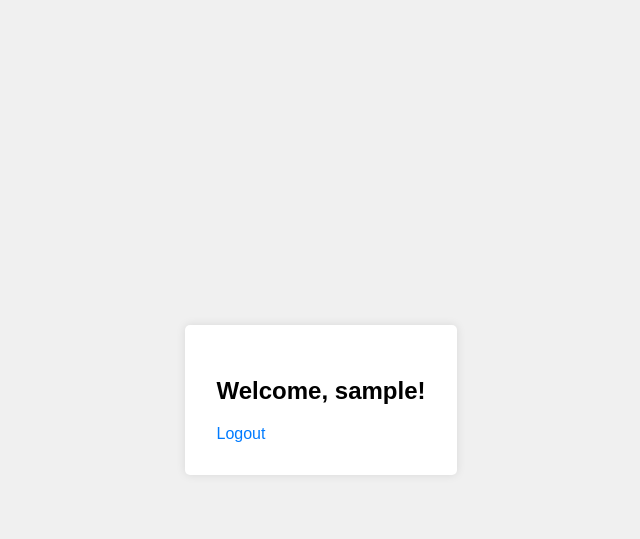
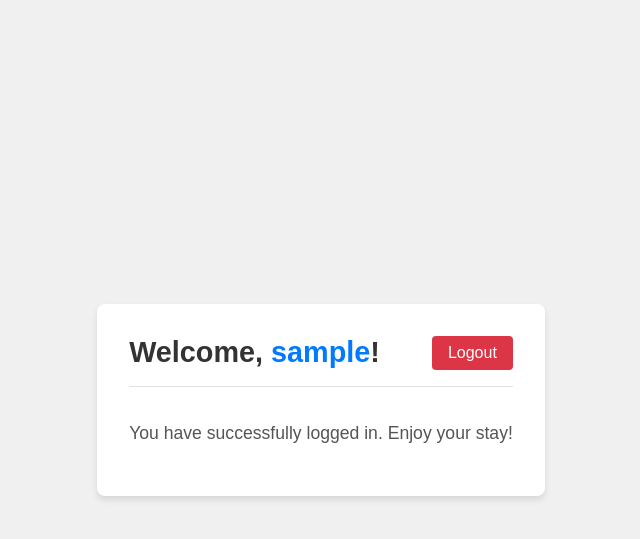
Before and after one commit to Nicarlo98/LogIn-Registration, a PHP site: page /welcome.php in a window 1280 px wide. Shown: the top 539 px of the page, without its empty margins (319-959 px from the left). Run offline with PHP 8.4, Linux system fonts and the light colour scheme; the visitor is signed in with stand-in values (Sample User, id 1).

Commit message:
"Removed db_connect.php, login.html, login.php, logout.php, register.php, and registration.html files. Updated script.js and style.css files. Modified welcome.php file."

```diff
--- a/login.html
+++ b/Login/login.html
@@ -5,7 +5,7 @@
   <meta charset="UTF-8">
   <meta name="viewport" content="width=device-width, initial-scale=1.0">
   <title>Login</title>
-  <link rel="stylesheet" href="./includes/style.css">
+  <link rel="stylesheet" href="../includes/style.css">
 </head>
 
 <body>
@@ -16,9 +16,9 @@
       <input type="password" name="password" placeholder="Password" required>
       <button type="submit">Login</button>
     </form>
-    <p>Don't have an account? <a href="registration.html">Register here</a></p>
+    <p>Don't have an account? <a href="../Registration/registration.html">Register here</a></p>
   </div>
-  <script src="./includes/script.js"></script>
+  <script src="../includes/script.js"></script>
 </body>
 
 </html>
--- a/login.php
+++ b/Login/login.php
@@ -1,5 +1,5 @@
 <?php
-require_once 'db_connect.php';
+require_once '../config/db_connect.php';
 
 header('Content-Type: application/json');
 
--- a/register.php
+++ b/Registration/register.php
@@ -1,5 +1,5 @@
 <?php
-require_once 'db_connect.php';
+require_once '../config/db_connect.php';
 
 header('Content-Type: application/json');
 
--- a/registration.html
+++ b/Registration/registration.html
@@ -5,7 +5,7 @@
   <meta charset="UTF-8">
   <meta name="viewport" content="width=device-width, initial-scale=1.0">
   <title>Registration</title>
-  <link rel="stylesheet" href="./includes/style.css">
+  <link rel="stylesheet" href="../includes/style.css">
 </head>
 
 <body>
@@ -17,9 +17,9 @@
       <input type="password" name="password" placeholder="Password" required>
       <button type="submit">Register</button>
     </form>
-    <p>Already have an account? <a href="login.html">Login here</a></p>
+    <p>Already have an account? <a href="../Login/login.html">Login here</a></p>
   </div>
-  <script src="./includes/script.js"></script>
+  <script src="../includes/script.js"></script>
 </body>
 
 </html>
--- a/includes/script.js
+++ b/includes/script.js
@@ -33,7 +33,7 @@ document.addEventListener('DOMContentLoaded', () => {
                 if (data.success) {
                     showNotification('Registration successful! Please login.', 'success');
                     setTimeout(() => {
-                        window.location.href = 'login.html';
+                        window.location.href = '../Login/login.html';
                     }, 2000);
                 } else {
                     showNotification(data.message, 'error');
@@ -55,7 +55,7 @@ document.addEventListener('DOMContentLoaded', () => {
                 if (data.success) {
                     showNotification('Login successful! Redirecting...', 'success');
                     setTimeout(() => {
-                        window.location.href = 'welcome.php';
+                        window.location.href = '../welcome.php';
                     }, 2000);
                 } else {
                     showNotification(data.message, 'error');
--- a/includes/style.css
+++ b/includes/style.css
@@ -73,3 +73,53 @@ a:hover {
 .notification.error {
   background-color: #dc3545;
 }
+/* Welcome page styles */
+.welcome-container {
+  max-width: 800px;
+  margin: 0 auto;
+  padding: 2rem;
+  background-color: #ffffff;
+  box-shadow: 0 4px 6px rgba(0, 0, 0, 0.1);
+  border-radius: 8px;
+}
+
+.welcome-header {
+  display: flex;
+  justify-content: space-between;
+  align-items: center;
+  margin-bottom: 2rem;
+  padding-bottom: 1rem;
+  border-bottom: 1px solid #e0e0e0;
+}
+
+.welcome-header h2 {
+  margin: 0;
+  font-size: 1.8rem;
+  color: #333;
+}
+
+.welcome-header .username {
+  color: #007bff;
+  font-weight: bold;
+}
+
+.logout-btn {
+  display: inline-block;
+  padding: 0.5rem 1rem;
+  background-color: #dc3545;
+  color: white;
+  text-decoration: none;
+  border-radius: 4px;
+  transition: background-color 0.3s ease;
+}
+
+.logout-btn:hover {
+  background-color: #c82333;
+  text-decoration: none;
+}
+
+.welcome-content {
+  font-size: 1.1rem;
+  line-height: 1.6;
+  color: #555;
+}
--- a/welcome.php
+++ b/welcome.php
@@ -1,7 +1,7 @@
 <?php
 session_start();
 if (!isset($_SESSION['username'])) {
-    header("Location: login.html");
+    header("Location: Login/login.html");
     exit();
 }
 ?>
@@ -16,9 +16,14 @@ if (!isset($_SESSION['username'])) {
 </head>
 
 <body>
-    <div class="container">
-        <h2>Welcome, <?php echo htmlspecialchars($_SESSION['username']); ?>!</h2>
-        <a href="logout.php">Logout</a>
+    <div class="container welcome-container">
+        <header class="welcome-header">
+            <h2>Welcome, <span class="username"><?php echo htmlspecialchars($_SESSION['username']); ?></span>!</h2>
+            <a href="./Login/logout.php" class="logout-btn">Logout</a>
+        </header>
+        <main class="welcome-content">
+            <p>You have successfully logged in. Enjoy your stay!</p>
+        </main>
     </div>
 </body>
 
```
Also changed, not shown: Login/logout.php (renamed from logout.php), config/db_connect.php (renamed from db_connect.php).
